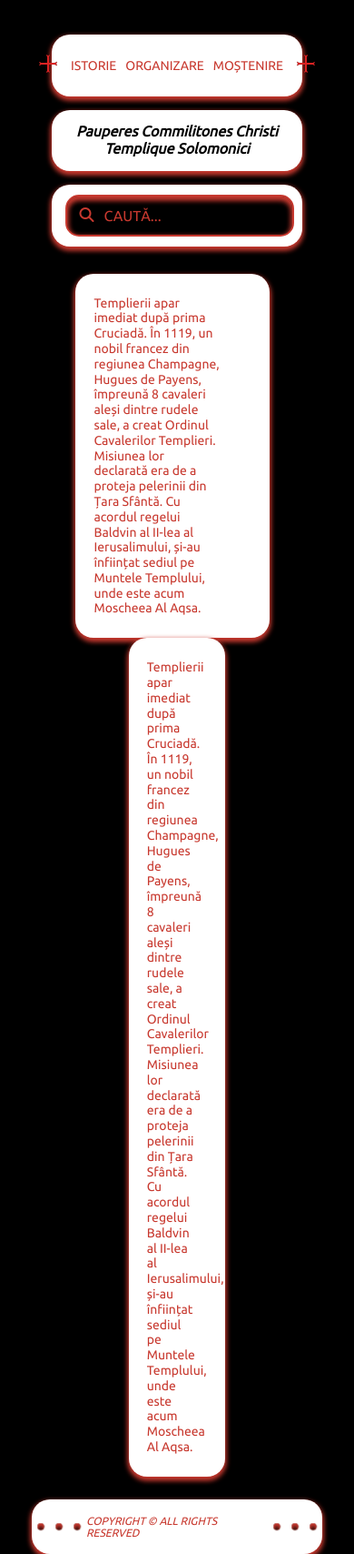
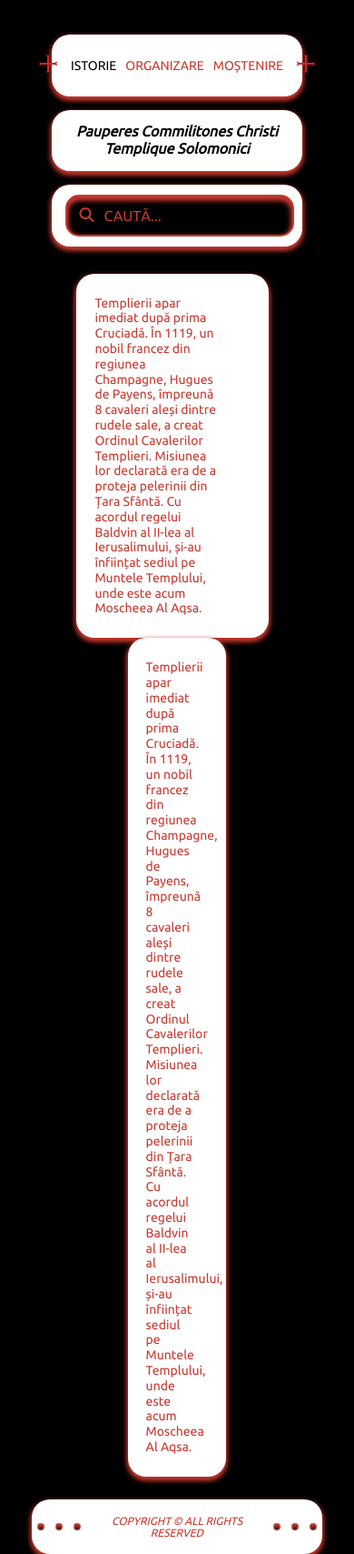
Before and after one commit to ENIKin/tehnologii_web, a plain HTML site: page html/istorie.html in a window 390 px wide. Shown: the whole page at 91% size. Drawn offline with Linux system fonts and the light colour scheme.

Commit message:
Pages & structure update

```diff
--- a/html/istorie.html
+++ b/html/istorie.html
@@ -13,7 +13,7 @@
 <section class="secnav">
     <nav class="navbar">
         <a class="navlink" href="index.html"><img class="logo" src="../images/logo.svg.png" alt="logo"></a>
-        <a class="navlink" href="istorie.html">Istorie</a>
+        <a class="navlink navlinkblack" href="istorie.html">Istorie</a>
         <a class="navlink" href="organizare.html">Organizare</a>
         <a class="navlink" href="mostenire.html">Moștenire</a>
         <a class="navlink" href="index.html"><img class="logo" src="../images/logo.svg.png" alt="logo"></a>
--- a/style/style.css
+++ b/style/style.css
@@ -125,7 +125,7 @@
 {
     box-shadow: var(--shadow);
     background-color: white;
-    max-width: 66.6%;
+    max-width: 66%;
     border-radius: 20px;
     margin-right: 10px;
     padding: 10px 20px;
@@ -136,7 +136,7 @@
     box-shadow: var(--shadow);
     background-color: white;
     min-width: 33.3%;
-    max-width: 33.3%;
+    max-width: 34%;
     border-radius: 20px;
     padding: 10px 20px;
 }
@@ -179,7 +179,7 @@
     color: black;
 }
 
-.navlink:active
+.navlinkblack
 {
     color: black;
 }
@@ -487,6 +487,7 @@
     .text3
     {
         font-size: 12px;
+        text-align: center;
     }
 
     .navlink
```
Also changed, not shown: html/mostenire.html (+1 -1 lines), html/organizare.html (+1 -1 lines).
